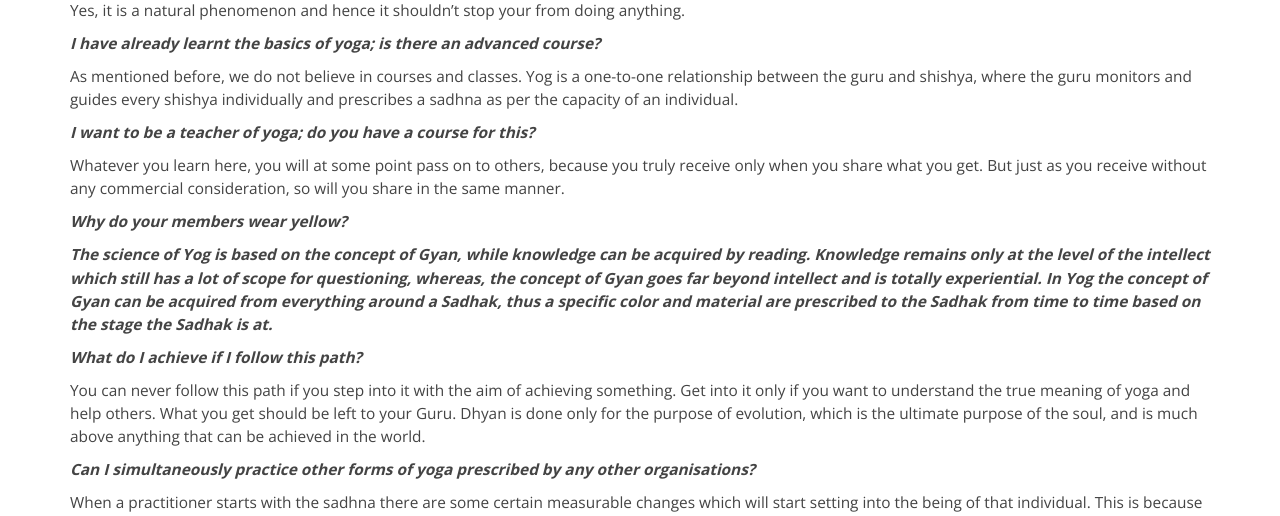
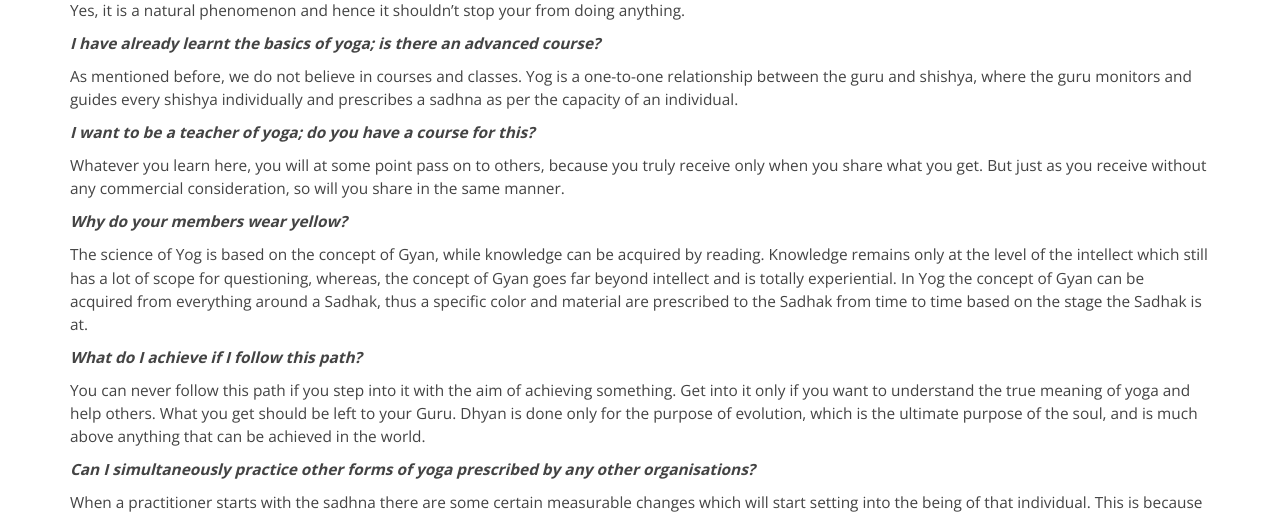
Before and after one commit to ankush981/df-website, a PHP site: page /about-us/faqs.php in a window 1280 px wide. Shown: the part 2400-2916 px from the top of the page. Run offline with PHP 8.4, Linux system fonts and the light colour scheme.

Commit message:
Fix issue with bold text

```diff
--- a/about-us/faqs.php
+++ b/about-us/faqs.php
@@ -109,7 +109,7 @@
                         <p><strong><em>Why do your members wear yellow?</em></strong></p>
                         <p></p>
 
-                        <p><strong><em>The science of Yog is based on the concept of Gyan, while knowledge can be acquired by reading. Knowledge remains only at the level of the intellect which still has a lot of scope for questioning, whereas, the concept of Gyan goes far beyond intellect and is totally experiential. In Yog the concept of Gyan can be acquired from everything around a Sadhak, thus a specific color and material are prescribed to the Sadhak from time to time based on the stage the Sadhak is at. </em></strong></p>
+                        <p>The science of Yog is based on the concept of Gyan, while knowledge can be acquired by reading. Knowledge remains only at the level of the intellect which still has a lot of scope for questioning, whereas, the concept of Gyan goes far beyond intellect and is totally experiential. In Yog the concept of Gyan can be acquired from everything around a Sadhak, thus a specific color and material are prescribed to the Sadhak from time to time based on the stage the Sadhak is at.</p>
                         <p></p>
 
                         <p><strong><em>What do I achieve if I follow this path?</em></strong></p>
```
